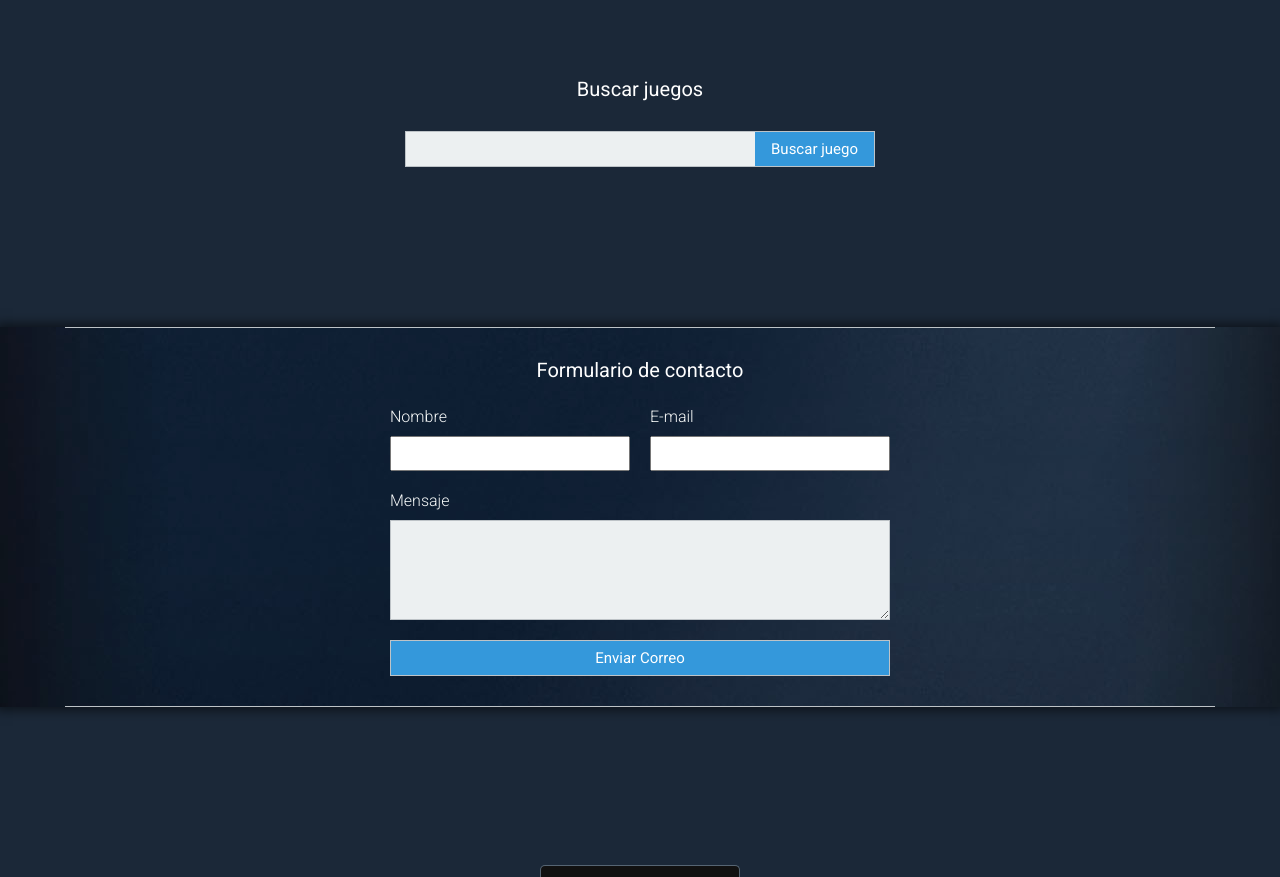
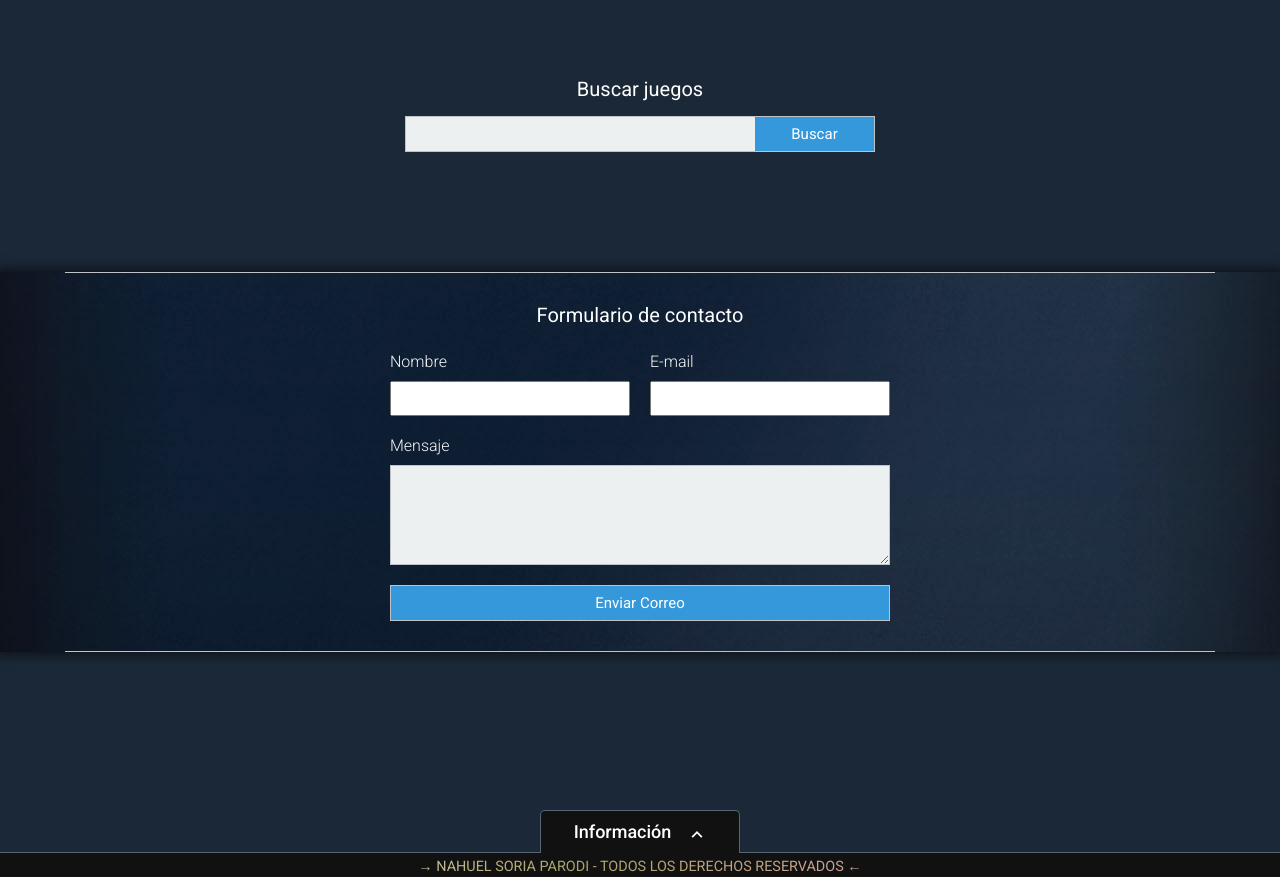
Before and after one commit to Nahuewe/Game-Store, a plain HTML site: page index.html in a window 1280 px wide. Shown: the part 2064-2941 px from the top of the page. Drawn offline with nearby package versions, Linux system fonts and the light colour scheme.

Commit message:
Agregando archivos para entrega final

```diff
--- a/css/styles.css
+++ b/css/styles.css
@@ -585,7 +585,7 @@ header a:hover {
 	display: flex;
 	justify-content: center;
 	flex-direction: column;
-	gap: 30px;
+	gap: 10px;
 }
 
 .search {
@@ -595,11 +595,11 @@ header a:hover {
 	font-weight: 400;
 }
 
-
 .consulta-inputs {
 	display: flex;
 	flex-direction: row;
 	justify-content: center;
+	margin-top: 5px;
 }
 
 .consulta-games #field-game {
--- a/index.html
+++ b/index.html
@@ -165,7 +165,7 @@
 			<h3 class="search">Buscar juegos</h3>
 			<div class="consulta-inputs">
 				<input type="text" id="field-game" />
-				<input type="button" value="Buscar juego" id="search-button" />
+				<input type="button" value="Buscar" id="search-button" />
 			</div>
 			<div class="results"></div>
 			<div class="lista-juegos"></div>
```
